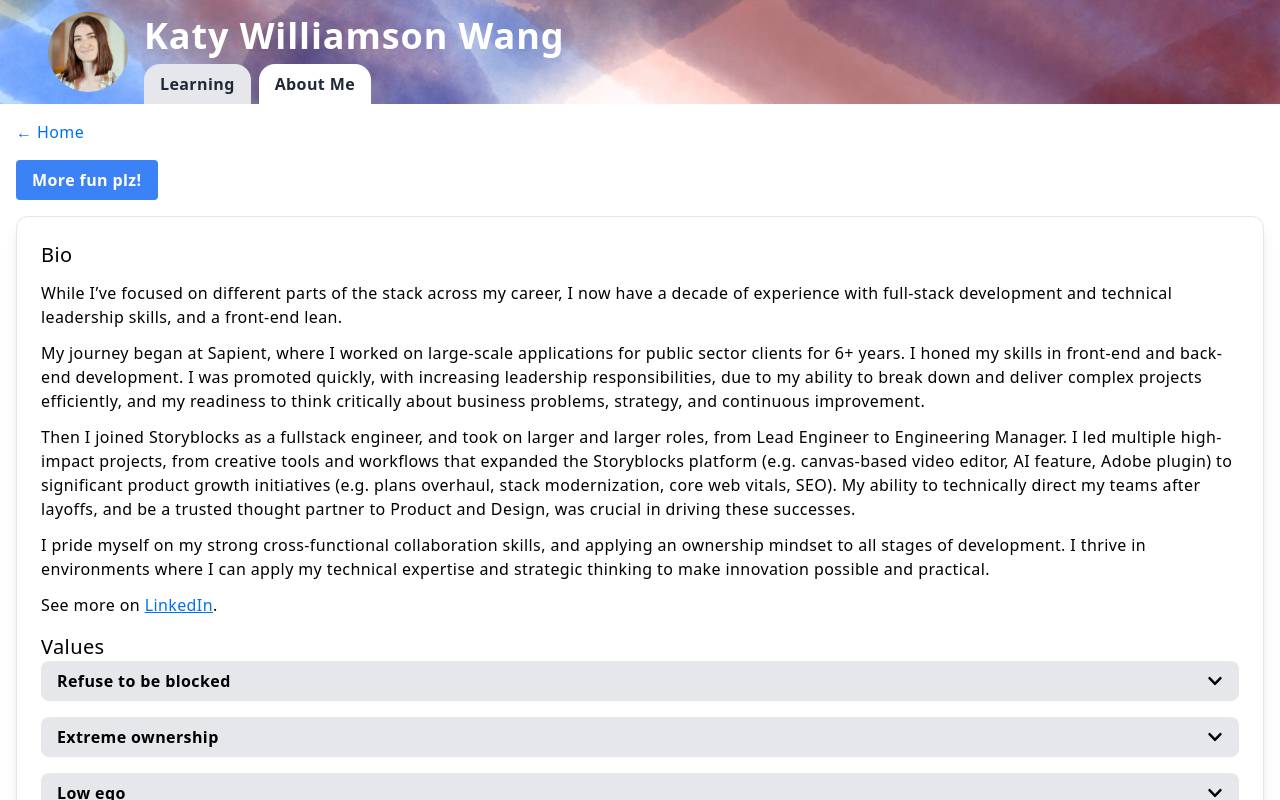
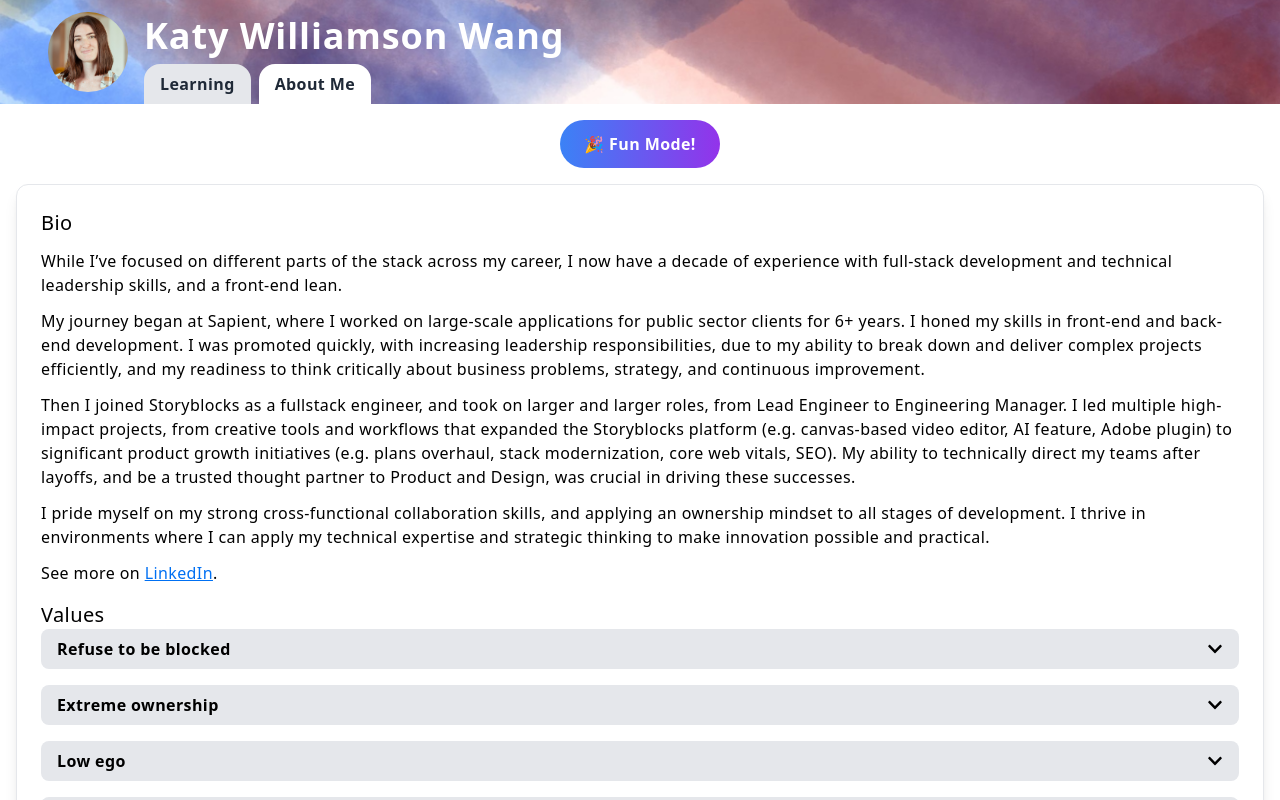
Before and after one commit to kwilliamson34/arch-upskill, a Next.js app: page /about in a window 1280 px wide. Shown: the top 800 px of the page. Built offline with nearby package versions, Linux system fonts and the light colour scheme.

Commit message:
better modes button

```diff
--- a/app/about/layout.tsx
+++ /dev/null
@@ -1,12 +0,0 @@
-import Link from "next/link";
-
-export default function Layout({ children }: { children: React.ReactNode }) {
-  return (
-    <>
-      <Link href="/" className="my-4 block no-underline">
-        ←&nbsp;Home
-      </Link>
-      {children}
-    </>
-  );
-}
--- a/components/fun-section.tsx
+++ b/components/fun-section.tsx
@@ -13,16 +13,18 @@ export default function FunSection({
 
   return (
     <section>
-      <div className="mb-4">
+      <div className="my-4 flex justify-center">
         <button
           onClick={() => setIsFunMode(!isFunMode)}
-          className={`transform rounded px-4 py-2 transition-all duration-300 hover:scale-105 ${
+          className={`transform rounded-full px-6 py-3 font-bold transition-all duration-300 hover:rotate-3 hover:scale-110 focus:outline-none focus:ring-4 ${
             isFunMode
-              ? "bg-yellow-400 text-purple-800 hover:bg-yellow-300"
-              : "bg-blue-500 text-white hover:bg-blue-600"
+              ? "bg-gradient-to-r from-yellow-400 to-orange-500 text-purple-800 hover:from-yellow-300 hover:to-orange-400 focus:ring-yellow-300"
+              : "bg-gradient-to-r from-blue-500 to-purple-600 text-white hover:from-blue-400 hover:to-purple-500 focus:ring-blue-300"
           }`}
         >
-          {isFunMode ? "More serious plz." : "More fun plz!"}
+          <span className="inline-block transform transition-transform group-hover:scale-110">
+            {isFunMode ? "🧐 Serious Mode" : "🎉 Fun Mode!"}
+          </span>
         </button>
       </div>
       {isFunMode ? (
```
